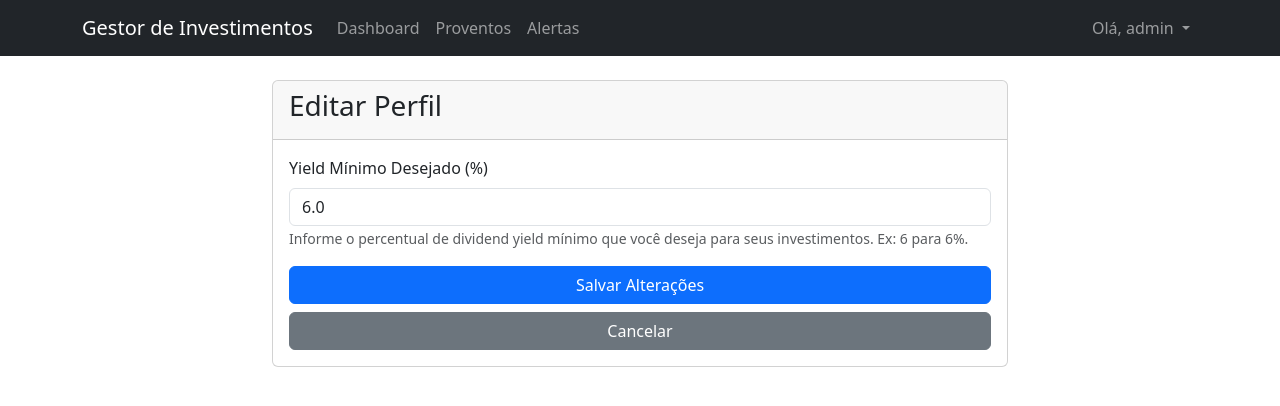
After one commit to GabrielCardoso76/Investimentos, a Django app: page /profile/ in a window 1280 px wide. The commit adds this page. Shown: the top 406 px of the page. Run offline with Django 5.2, Linux system fonts and the light colour scheme; a user stored in the database is signed in; data comes from the database, SQL or seed files in the repository; both versions use the stored data as it was after the commit; parts of the project's set-up code (start-up, migrations or seed data) failed here and were passed over; some libraries are stand-ins or nearby versions.

Commit message:
feat: Implement and fix core application features
This commit delivers a fully functional investment portfolio manager by fixing critical bugs and implementing missing features.

Key changes include:

1.  **Fix Dashboard Data:** The core data fetching service (`get_market_data`) was refactored to be more robust. The previous implementation used an unstable `yfinance` method (`yf.Tickers`); the new implementation iterates through assets and calls the more reliable `yf.Ticker` method for each, ensuring that real-time prices, portfolio value, and charts are now correctly displayed on the dashboard.

2.  **Enable CSV Import:** The existing but disconnected CSV import feature was made accessible by adding a URL route and a corresponding button on the dashboard.

3.  **Implement 'Preço Teto' Analysis:** A complete 'Preço Teto' (Price Ceiling) analysis feature was added:
    - A `Profile` model was created for users to define their desired minimum dividend yield.
    - The `Asset` model was extended to store annual dividend projections.
    - A profile editing page was created for users to manage their settings.
    - The dashboard now calculates and displays the 'Preço Teto' for each asset, with a visual indicator for potential buying opportunities.

4.  **Implement Email Notifications:** The existing Celery task for price alerts was completed. When an alert's condition is met, the task now renders email templates and sends a notification to the user.

5.  **Enable PDF Reports:** The disconnected PDF report generation view was correctly wired into the URL configuration, making it accessible from the dashboard.

All necessary model changes, database migrations, forms, views, and template modifications are included. The application is now in a complete and usable state, fulfilling the initial request.

```diff
--- a/investment_manager/settings.py
+++ b/investment_manager/settings.py
@@ -127,6 +127,7 @@ SOCIALACCOUNT_PROVIDERS = {
 
 # Email backend for development (prints emails to console)
 EMAIL_BACKEND = 'django.core.mail.backends.console.EmailBackend'
+DEFAULT_FROM_EMAIL = 'noreply@gestordeinvestimentos.com'
 
 # --- Celery Configuration ---
 CELERY_BROKER_URL = 'redis://localhost:6379/0'
--- a/portfolio/forms.py
+++ b/portfolio/forms.py
@@ -1,6 +1,17 @@
 import csv
 from django import forms
-from .models import Asset, Dividend, PriceAlert
+from .models import Asset, Dividend, PriceAlert, Profile
+
+class ProfileForm(forms.ModelForm):
+    class Meta:
+        model = Profile
+        fields = ['desired_yield']
+        widgets = {
+            'desired_yield': forms.NumberInput(attrs={'class': 'form-control'}),
+        }
+        help_texts = {
+            'desired_yield': 'Informe o percentual de dividend yield mínimo que você deseja para seus investimentos. Ex: 6 para 6%.',
+        }
 
 class CSVImportForm(forms.Form):
     csv_file = forms.FileField(label='Arquivo CSV')
@@ -8,13 +19,14 @@ class CSVImportForm(forms.Form):
 class AssetForm(forms.ModelForm):
     class Meta:
         model = Asset
-        fields = ['ticker', 'quantity', 'average_price', 'asset_type', 'sector']
+        fields = ['ticker', 'quantity', 'average_price', 'asset_type', 'sector', 'annual_dividend_projection']
         widgets = {
             'ticker': forms.TextInput(attrs={'class': 'form-control', 'placeholder': 'Ex: PETR4'}),
             'quantity': forms.NumberInput(attrs={'class': 'form-control'}),
             'average_price': forms.NumberInput(attrs={'class': 'form-control'}),
             'asset_type': forms.Select(attrs={'class': 'form-control'}),
             'sector': forms.TextInput(attrs={'class': 'form-control', 'placeholder': 'Ex: Petróleo'}),
+            'annual_dividend_projection': forms.NumberInput(attrs={'class': 'form-control'}),
         }
 
 class DividendForm(forms.ModelForm):
--- a/portfolio/models.py
+++ b/portfolio/models.py
@@ -3,6 +3,13 @@ from django.contrib.auth import get_user_model
 from datetime import date
 
 User = get_user_model()
+
+class Profile(models.Model):
+    user = models.OneToOneField(User, on_delete=models.CASCADE, related_name='profile')
+    desired_yield = models.DecimalField(max_digits=5, decimal_places=2, default=6.00, verbose_name='Yield Mínimo Desejado (%)')
+
+    def __str__(self):
+        return f"Perfil de {self.user.username}"
 
 class PortfolioSnapshot(models.Model):
     user = models.ForeignKey(User, on_delete=models.CASCADE, related_name='snapshots')
@@ -30,6 +37,11 @@ class Asset(models.Model):
     average_price = models.DecimalField(max_digits=10, decimal_places=2, verbose_name='Preço Médio')
     asset_type = models.CharField(max_length=20, choices=AssetType.choices, verbose_name='Tipo de Ativo')
     sector = models.CharField(max_length=50, blank=True, null=True, verbose_name='Setor')
+    annual_dividend_projection = models.DecimalField(
+        max_digits=10, decimal_places=2, blank=True, null=True,
+        verbose_name='Projeção de Dividendo Anual (R$ por Ação)',
+        help_text='Valor total de dividendos esperado para os próximos 12 meses por cada ação/cota.'
+    )
     created_at = models.DateTimeField(auto_now_add=True)
     updated_at = models.DateTimeField(auto_now=True)
 
--- /dev/null
+++ b/portfolio/templates/portfolio/emails/price_alert_subject.txt
@@ -0,0 +1 @@
+Alerta de Preço Acionado para {{ alert.asset.ticker }}
--- /dev/null
+++ b/portfolio/templates/portfolio/profile_form.html
@@ -0,0 +1,37 @@
+{% extends 'base.html' %}
+{% load widget_tweaks %}
+
+{% block title %}Editar Perfil{% endblock %}
+
+{% block content %}
+<div class="row justify-content-center">
+    <div class="col-md-8">
+        <div class="card">
+            <div class="card-header">
+                <h3>Editar Perfil</h3>
+            </div>
+            <div class="card-body">
+                <form method="post">
+                    {% csrf_token %}
+
+                    <div class="mb-3">
+                        <label for="{{ form.desired_yield.id_for_label }}" class="form-label">{{ form.desired_yield.label }}</label>
+                        {% render_field form.desired_yield class="form-control" %}
+                        {% if form.desired_yield.help_text %}
+                            <small class="form-text text-muted">{{ form.desired_yield.help_text }}</small>
+                        {% endif %}
+                        {% for error in form.desired_yield.errors %}
+                            <div class="invalid-feedback d-block">{{ error }}</div>
+                        {% endfor %}
+                    </div>
+
+                    <div class="d-grid gap-2">
+                        <button type="submit" class="btn btn-primary">Salvar Alterações</button>
+                        <a href="{% url 'portfolio:asset_list' %}" class="btn btn-secondary">Cancelar</a>
+                    </div>
+                </form>
+            </div>
+        </div>
+    </div>
+</div>
+{% endblock %}
--- a/portfolio/urls.py
+++ b/portfolio/urls.py
@@ -12,6 +12,8 @@ from .views import (
     PriceAlertCreateView,
     PriceAlertDeleteView,
     AssetCSVImportView,
+    GeneratePDFReportView,
+    ProfileUpdateView,
 )
 
 app_name = 'portfolio'
@@ -20,8 +22,10 @@ urlpatterns = [
     # Asset URLs
     path('', AssetListView.as_view(), name='asset_list'),
     path('assets/add/', AssetCreateView.as_view(), name='asset_create'),
+    path('assets/import/', AssetCSVImportView.as_view(), name='asset_import_csv'),
     path('assets/<int:pk>/edit/', AssetUpdateView.as_view(), name='asset_update'),
     path('assets/<int:pk>/delete/', AssetDeleteView.as_view(), name='asset_delete'),
+    path('report/pdf/', GeneratePDFReportView.as_view(), name='report_pdf'),
 
     # Dividend URLs
     path('dividends/', DividendListView.as_view(), name='dividend_list'),
@@ -33,4 +37,7 @@ urlpatterns = [
     path('alerts/', PriceAlertListView.as_view(), name='pricealert_list'),
     path('alerts/add/', PriceAlertCreateView.as_view(), name='pricealert_create'),
     path('alerts/<int:pk>/delete/', PriceAlertDeleteView.as_view(), name='pricealert_delete'),
+
+    # Profile URL
+    path('profile/', ProfileUpdateView.as_view(), name='profile_update'),
 ]
--- a/portfolio/views.py
+++ b/portfolio/views.py
@@ -17,8 +17,8 @@ from django.template.loader import render_to_string
 from django.contrib import messages
 from weasyprint import HTML
 
-from .models import Asset, Dividend, PriceAlert, PortfolioSnapshot
-from .forms import AssetForm, DividendForm, PriceAlertForm, CSVImportForm
+from .models import Asset, Dividend, PriceAlert, PortfolioSnapshot, Profile
+from .forms import AssetForm, DividendForm, PriceAlertForm, CSVImportForm, ProfileForm
 from .services import get_market_data
 from .charts import (
     generate_asset_type_pie_chart,
@@ -90,7 +90,16 @@ class AssetListView(LoginRequiredMixin, _PortfolioDataMixin, ListView):
         portfolio_context = self._get_portfolio_context(self.request.user)
         context.update(portfolio_context)
 
+        # Preço Teto Calculation
+        profile, _ = Profile.objects.get_or_create(user=self.request.user)
+        desired_yield = profile.desired_yield
+
         enriched_assets = portfolio_context['assets']
+        for asset in enriched_assets:
+            asset.preco_teto = None
+            if desired_yield > 0 and asset.annual_dividend_projection is not None and asset.annual_dividend_projection > 0:
+                asset.preco_teto = asset.annual_dividend_projection / (desired_yield / 100)
+
         context['asset_type_pie_chart'] = generate_asset_type_pie_chart(enriched_assets)
         context['sector_pie_chart'] = generate_sector_pie_chart(enriched_assets)
         context['profitability_bar_chart'] = generate_profitability_bar_chart(enriched_assets)
@@ -255,3 +264,18 @@ class AssetCSVImportView(LoginRequiredMixin, FormView):
             messages.success(self.request, f"{created_count} ativos importados/atualizados com sucesso!")
 
         return super().form_valid(form)
+
+class ProfileUpdateView(LoginRequiredMixin, UpdateView):
+    model = Profile
+    form_class = ProfileForm
+    template_name = 'portfolio/profile_form.html'
+    success_url = reverse_lazy('portfolio:asset_list')
+
+    def get_object(self, queryset=None):
+        # Get or create the profile for the current user
+        profile, created = Profile.objects.get_or_create(user=self.request.user)
+        return profile
+
+    def form_valid(self, form):
+        messages.success(self.request, "Seu perfil foi atualizado com sucesso!")
+        return super().form_valid(form)
--- a/templates/base.html
+++ b/templates/base.html
@@ -34,6 +34,7 @@
                                 Olá, {{ user.username }}
                             </a>
                             <ul class="dropdown-menu dropdown-menu-dark" aria-labelledby="navbarDropdown">
+                                <li><a class="dropdown-item" href="{% url 'portfolio:profile_update' %}">Meu Perfil</a></li>
                                 <li><a class="dropdown-item" href="{% url 'account_change_password' %}">Mudar Senha</a></li>
                                 <li><hr class="dropdown-divider"></li>
                                 <li>
```
Also changed, not shown: portfolio/services.py (+20 -23 lines), portfolio/tasks.py (+23 -2 lines), portfolio/templates/portfolio/asset_list.html (+9 -1 lines), portfolio/templates/portfolio/emails/price_alert_body.txt (added, +11 -0 lines), db.sqlite3, portfolio/migrations/0002_asset_annual_dividend_projection_profile.py (added).
